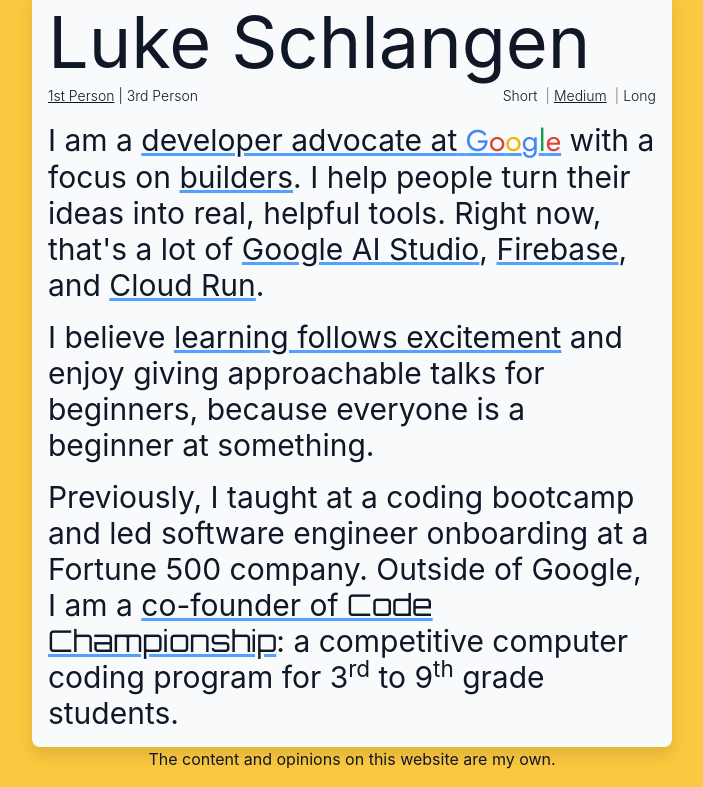
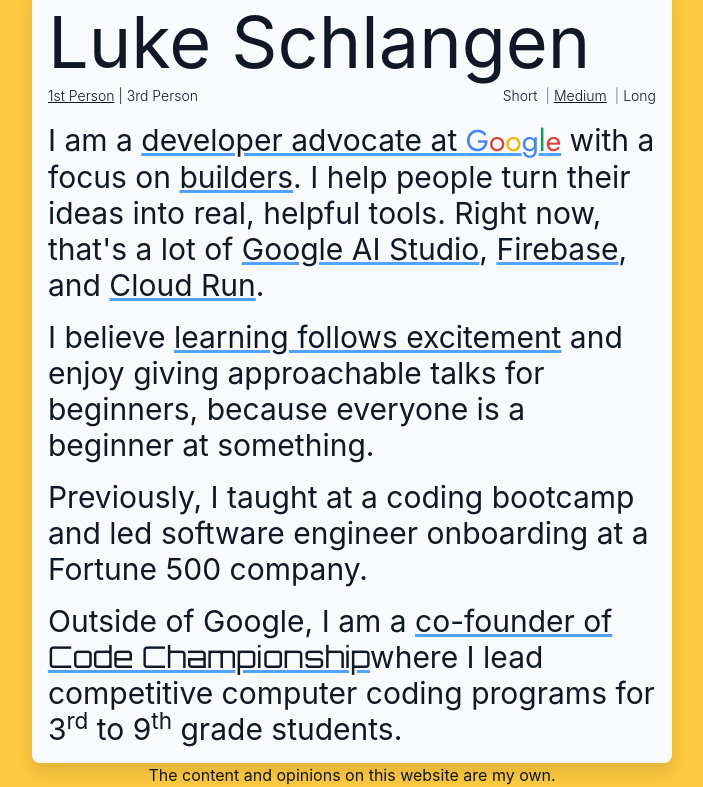
Before and after one commit to LukeSchlangen/luke.mn, a Next.js app: page / in a window 1280 px wide. Shown: the part 444-1231 px from the top of the page, without its empty margins (288-991 px from the left). Built offline with nearby package versions, Linux system fonts and the light colour scheme.

Commit message:
refactor: update bio text for improved clarity and formatting in short and medium bios

```diff
--- a/src/app/components/bio-text/medium-bio.tsx
+++ b/src/app/components/bio-text/medium-bio.tsx
@@ -37,10 +37,13 @@
       <p>
         {"Previously, "}
         {isFirstPerson ? "I " : "he "}
-        {"taught at a coding bootcamp and led software engineer onboarding at a Fortune 500 company. Outside of Google, "}
+        {"taught at a coding bootcamp and led software engineer onboarding at a Fortune 500 company."}
+      </p>
+      <p>
+        {"Outside of Google, "}
         {isFirstPerson ? "I am a " : "he is a "}
         <CoFounderOfCodeChampionship />
-        {": a competitive computer coding program for 3"}
+        {"where I lead competitive computer coding programs for 3"}
         <sup>rd</sup>
         {" to 9"}
         <sup>th</sup>
--- a/src/app/components/bio-text/short-bio.tsx
+++ b/src/app/components/bio-text/short-bio.tsx
@@ -17,20 +17,14 @@
         {" with a focus on "}
         <Builders />
         {". "}
-        {isFirstPerson ? "I help " : "He helps "}
-        {"people turn ideas into real, helpful tools using "}
-        <GoogleAIStudio />
-        {", "}
-        <Firebase />
-        {", and "}
-        <CloudRun />
-        {"."}
       </p>
       <p>
-        {isFirstPerson ? "I am also a " : "He is also a "}
+        {isFirstPerson ? "I am a " : "He is a "}
         <CoFounderOfCodeChampionship />
-        {" and "}
-        {isFirstPerson ? "believe " : "believes "}
+        {". "}
+      </p>
+      <p>
+        {isFirstPerson ? "I believe " : "He believes "}
         <LearningFollowsExcitement />
         {"."}
       </p>
```
